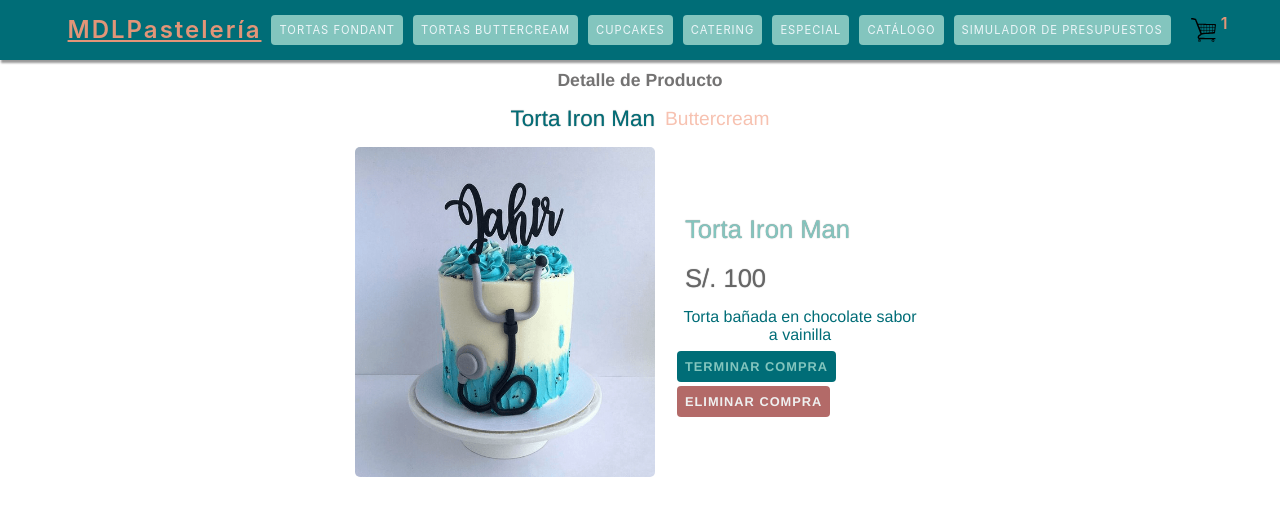
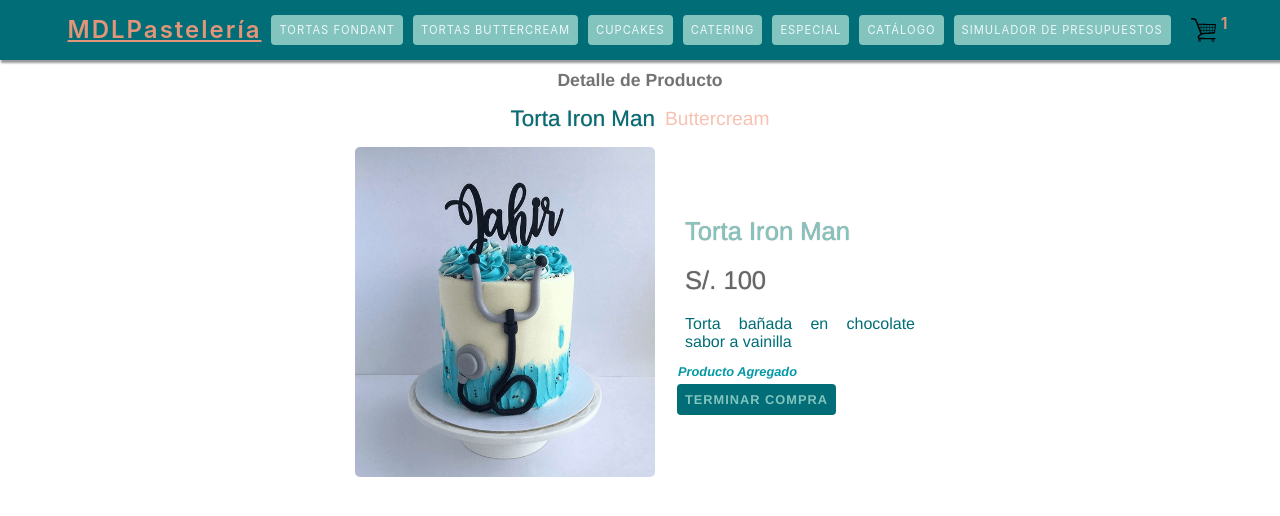
Before and after one commit to AntoniDB/Proyecto-React, a React (Create React App) app: page /Detalle/1 in a window 1280 px wide. Both pictures are taken after a click on the button "AGREGAR AL CARRITO". Shown: the top 516 px of the page. Built offline with nearby package versions, Linux system fonts and the light colour scheme.

Commit message:
aviso producto agregado

```diff
--- a/src/components/ItemDetail/itemDetail.js
+++ b/src/components/ItemDetail/itemDetail.js
@@ -1,18 +1,26 @@
 import Contador from '../Contador/Contador'
 import CartContexto from '../../context/CartContext/CartContext'
 import {Link} from 'react-router-dom'
+import {useEffect} from 'react'
 
 import { createContext, useState, useContext } from 'react'
 
 const ItemDetail = ({Id,Nombre,Precio,Descripcion,Imagen,Categoria, Stock}) =>{
 
-    const {agregaProducto,eliminProducto} = useContext(CartContexto)
+    const {agregaProducto} = useContext(CartContexto)
     const [cantidadAgregada, setCantidadAgregada] = useState(0)
+    const [avisoAgregado, setAvisoAgregado] = useState('')
+
+    useEffect(() =>{
+        if(cantidadAgregada !== 0){
+            setAvisoAgregado('Producto Agregado')
+        }
+    },[cantidadAgregada])
 
     const controlAgregaProducto = (cantidad) => {
         agregaProducto({Id, Nombre, Precio, cantidad})
         setCantidadAgregada(cantidad)
-        console.log(cantidad)
+
     }
 
     return(
@@ -27,8 +35,10 @@ const ItemDetail = ({Id,Nombre,Precio,Descripcion,Imagen,Categoria, Stock}) =>{
                     <div className="detalle-tit-sec">{Nombre}</div>
                     <div className="detalle-precio">S/.&nbsp;{Precio}</div>
                     <div className="detalle-tit-desc">{Descripcion}</div>
+
+                    {cantidadAgregada === 0 ? null : <h3 className="detalle-prod-agrega">{avisoAgregado}</h3>}
                     {cantidadAgregada === 0 ? <Contador agrega={controlAgregaProducto} stock={Stock}/> : <Link to='/Cart' className="btnTerminarCompra">Terminar Compra</Link>}
-                    {cantidadAgregada === 0 ? null : <button onClick={() =>eliminProducto(Id)} className="btnEliminarCompra">Eliminar Compra</button>}
+
                 </div>
             </div>
 
--- a/src/styles/main.css
+++ b/src/styles/main.css
@@ -198,10 +198,18 @@
     color: #666666;
 }
 .detalle-tit-desc{
-    margin: 5px;
+    margin: 10px;
+    text-align: justify;
     font-size: 1rem;
     font-family:'Franklin Gothic Medium', 'Arial Narrow', Arial, sans-serif;
     color: #006D77;
+}
+.detalle-prod-agrega{
+    margin: 3px;
+    font-size: 0.8rem;
+    font-style: italic;
+    font-family:'Franklin Gothic Medium', 'Arial Narrow', Arial, sans-serif;
+    color: #0499a7;
 }
 .detalle-btn{
     position: relative;
@@ -268,14 +276,14 @@
     text-decoration: none;
     text-transform: uppercase;
     letter-spacing: 1px;
-    background-color: #E29578;
-    color: #FFDDD2;
+    background-color: #FFDDD2;
+    color: #E29578;
     border: none;
     border-radius: 4px;
 }
 .btnAgregarCarro:hover {
-    background-color: #FFDDD2;
-    color: #E29578;
+    background-color: #E29578;
+    color: #FFDDD2;
 }
 .btnTerminarCompra{
     position: relative;
```
